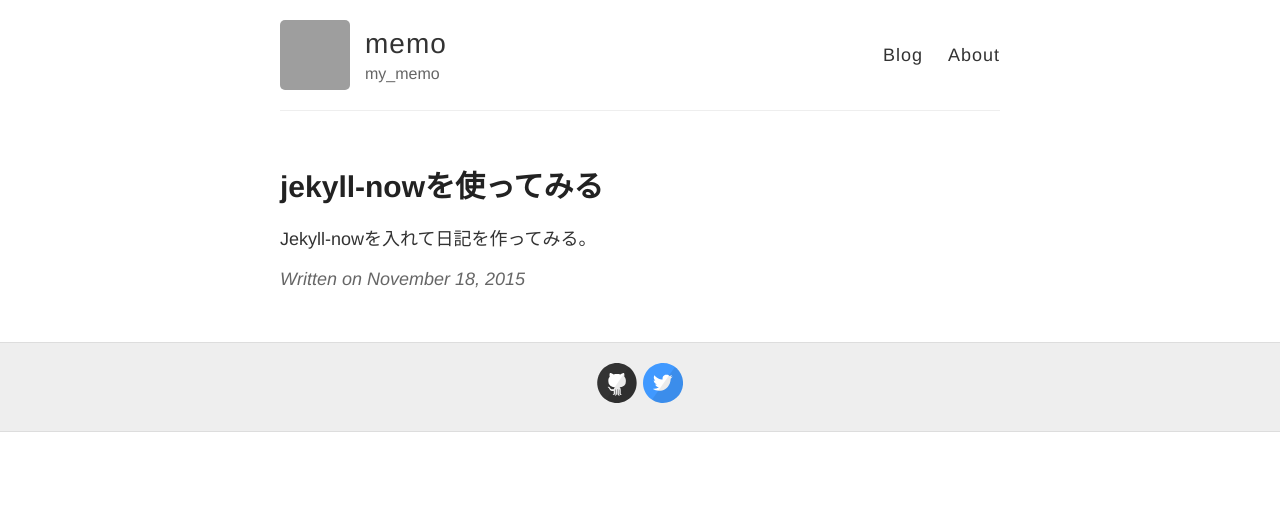
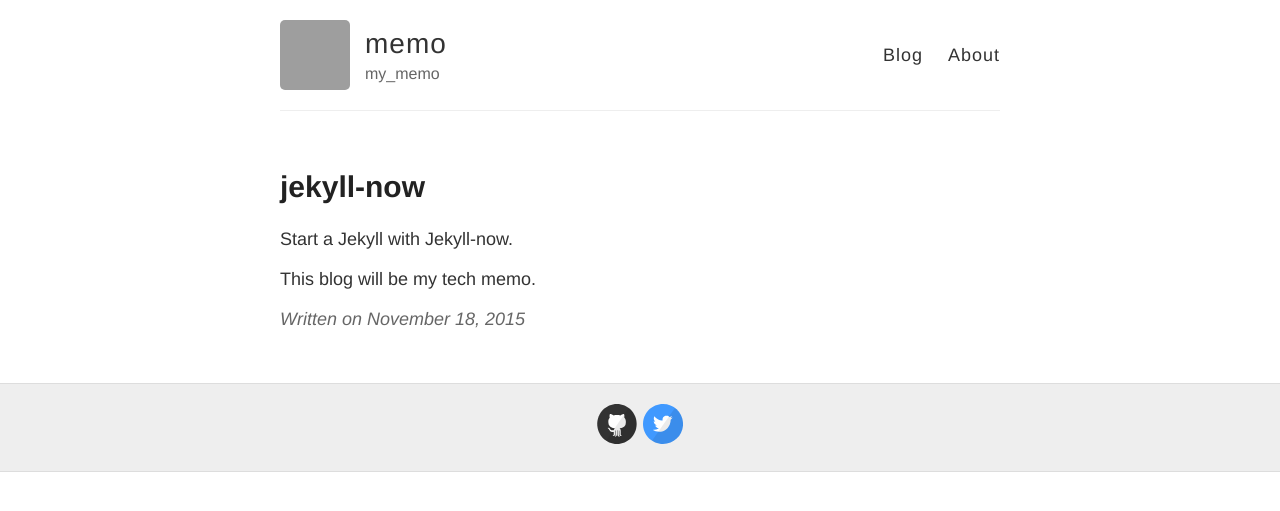
Before and after one commit to modshrink/modshrink.github.io, a Jekyll site: the page built from _posts/2015-11-18-start.md, in a window 1280 px wide. Shown: the top 511 px of the page. Built offline with Jekyll 4.4.1, drawn with Linux system fonts in a browser that asks for light colours; Markdown is read by kramdown in place of the engine named in the settings; grey boxes are pictures that could not be loaded.

Commit message:
modify: Change post

```diff
--- a/_posts/2015-11-18-start.md
+++ b/_posts/2015-11-18-start.md
@@ -1,6 +1,8 @@
 ---
 layout: post
-title: jekyll-nowを使ってみる
+title: jekyll-now
 ---
 
-Jekyll-nowを入れて日記を作ってみる。
+Start a Jekyll with Jekyll-now.
+
+This blog will be my tech memo.
```
Also changed, not shown: about.md (+2 -2 lines).
